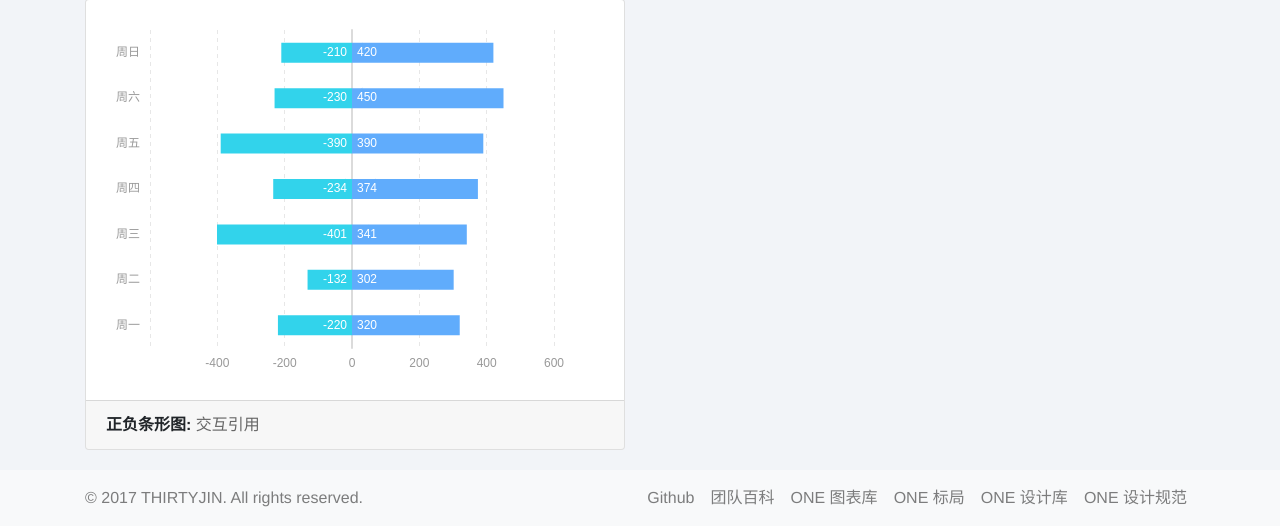
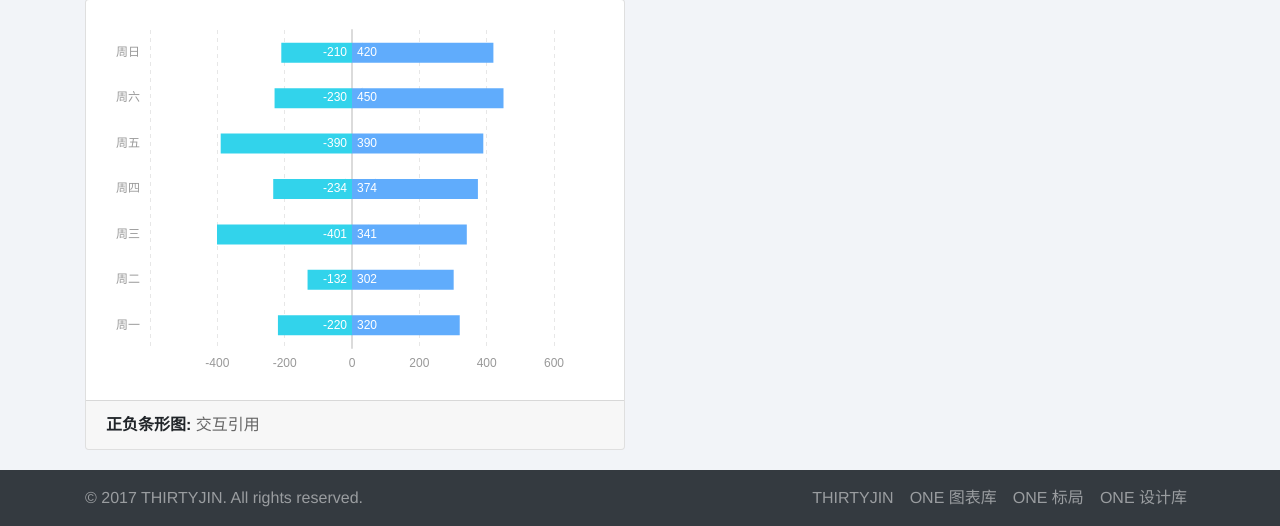
Before and after one commit to jiushiwoyuze/dux_charts, a PHP site: page /bar.php in a window 1280 px wide. Shown: the part 1551-2077 px from the top of the page. Run offline with PHP 8.4, Linux system fonts and the light colour scheme; some libraries are stand-ins or nearby versions.

Commit message:
传送门链接修改

```diff
--- a/footer.php
+++ b/footer.php
@@ -1,7 +1,7 @@
 
 
 <!-- Site Footer -->
-<nav class="navbar navbar-expand-lg navbar-light bg-light">
+<nav class="navbar navbar-expand-lg navbar-dark bg-dark">
   <div class="container">
     <button class="navbar-toggler" type="button" data-toggle="collapse" data-target="#navbarTogglerDemo03" aria-controls="navbarTogglerDemo03" aria-expanded="false" aria-label="Toggle navigation">
       <span class="navbar-toggler-icon"></span>
@@ -12,22 +12,16 @@
       </span>
       <ul class="navbar-nav ml-auto mt-2 mt-lg-0">
         <li class="nav-item">
-	        <a class="nav-link" href="https://github.com/thirtyjin/dux_charts" target="_blank">Github</a>
+            <a class="nav-link" href="http://thirtyjin.com/" target="_blank" data-toggle="tooltip" data-placement="top" title="thirtyjin" >THIRTYJIN</a>
         </li>
         <li class="nav-item">
-	        <a class="nav-link" href="http://youcanyouup.info/" target="_blank" data-toggle="tooltip" data-placement="top" title="百度内网访问" >团队百科 </a>
+          <a class="nav-link" href="http://thirtyjin.com/dux_charts/" target="_blank" data-toggle="tooltip" data-placement="top" title="ONE 数据图表库 - 内网访问" >ONE 图表库</a>
         </li>
         <li class="nav-item">
-	        <a class="nav-link" href="http://youcanyouup.info/dux_charts/" target="_blank" data-toggle="tooltip" data-placement="top" title="ONE 数据图表库 - 内网访问" >ONE 图表库</a>
+          <a class="nav-link" href="http://thirtyjin.com/dux_icons/" target="_blank" data-toggle="tooltip" data-placement="top" title="ONE 图标库 - 内网访问" >ONE 标局</a>
         </li>
         <li class="nav-item">
-	        <a class="nav-link" href="http://youcanyouup.info/dux_icons/" target="_blank" data-toggle="tooltip" data-placement="top" title="ONE 图标库 - 内网访问" >ONE 标局</a>
-	      </li>
-	      <li class="nav-item">
-	        <a class="nav-link" href="http://youcanyouup.info/dux_axure_libs/" target="_blank" data-toggle="tooltip" data-placement="top" title="ONE 工具设计库 - 内网访问" >ONE 设计库</a>
-	      </li>
-	      <li class="nav-item">
-	        <a class="nav-link" href="http://youcanyouup.info/dux/" target="_blank" data-toggle="tooltip" data-placement="top" title="ONE DESIGN - 内网访问" >ONE 设计规范</a>
+          <a class="nav-link" href="http://thirtyjin.com/dux_libs/" target="_blank" data-toggle="tooltip" data-placement="top" title="ONE 工具设计库 - 内网访问" >ONE 设计库</a>
         </li>
       </ul>
     </div>
@@ -36,6 +30,27 @@
 <!-- Site Footer End -->
 
 
+<!-- 百度统计 -->
+<script>
+var _hmt = _hmt || [];
+(function() {
+  var hm = document.createElement("script");
+  hm.src = "https://hm.baidu.com/hm.js?8ab92ca2867f4c7be52c6ce61e2eb598";
+  var s = document.getElementsByTagName("script")[0];
+  s.parentNode.insertBefore(hm, s);
+})();
+</script>
+
+
+<!-- Global site tag (gtag.js) - Google Analytics -->
+<script async src="https://www.googletagmanager.com/gtag/js?id=UA-108503769-1"></script>
+<script>
+  window.dataLayer = window.dataLayer || [];
+  function gtag(){dataLayer.push(arguments);}
+  gtag('js', new Date());
+
+  gtag('config', 'UA-108503769-1');
+</script>
 
 <script type="text/javascript" src="assets/js/charts_line.js"></script>
 <script type="text/javascript" src="assets/js/charts_bar.js"></script>
@@ -51,12 +66,5 @@
 <script src="assets/js/main.js"></script>
 
 
-
-<noscript>
-<!-- Piwik Image Tracker-->
-<img src="http://localhost/piwik/piwik.php?idsite=1&rec=1&action_name=tongji" style="border:0" alt="" />
-<!-- End Piwik -->
-</noscript>
-
 </body>
 </html>
--- a/header.php
+++ b/header.php
@@ -23,23 +23,6 @@
     <script type="text/javascript" src="assets/js/echarts.min.js"></script>
     <script type="text/javascript" src="assets/js/china.js"></script>
     <script type="text/javascript" src="assets/js/dux-theme.js"></script>
-
-
-<!-- Piwik -->
-<script type="text/javascript">
-  var _paq = _paq || [];
-  /* tracker methods like "setCustomDimension" should be called before "trackPageView" */
-  _paq.push(['trackPageView']);
-  _paq.push(['enableLinkTracking']);
-  (function() {
-    var u="//youcanyouup.info/piwik/";
-    _paq.push(['setTrackerUrl', u+'piwik.php']);
-    _paq.push(['setSiteId', '1']);
-    var d=document, g=d.createElement('script'), s=d.getElementsByTagName('script')[0];
-    g.type='text/javascript'; g.async=true; g.defer=true; g.src=u+'piwik.js'; s.parentNode.insertBefore(g,s);
-  })();
-</script>
-<!-- End Piwik Code -->
 
 
 </head>
@@ -82,18 +65,11 @@
               传送门
             </a>
             <div class="dropdown-menu dropdown-menu-right" aria-labelledby="navbarDropdownMenuLink">
-              <h6 class="dropdown-header">百度内网</h6>
-              <a class="dropdown-item" href="http://youcanyouup.info/" target="_blank">首页 <mark>团队百科</mark></a>
-              <a class="dropdown-item" href="http://ecloud.baidu.com/index.html#team/t1802/self" target="_blank">视觉产出 <mark>企业云</mark></a>
-              <a class="dropdown-item" href="http://youcanyouup.info/rp/" target="_blank">交互产出  <mark>RP 目录</mark></a>
-              <a class="dropdown-item" href="http://youcanyouup.info/download/dux_v4_ui/" target="_blank">ONE 视觉标注</a>
-              <a class="dropdown-item" href="http://youcanyouup.info/dux_icons/" target="_blank">ONE 图标库</a>
-              <a class="dropdown-item" href="http://youcanyouup.info/dux_charts/" target="_blank">ONE 数据图表库</a>
-              <a class="dropdown-item" href="http://youcanyouup.info/dux_axure_libs/" target="_blank">ONE 交互设计库</a>
-              <a class="dropdown-item" href="http://youcanyouup.info/dux/" target="_blank">ONE 设计规范</a>
-              <div class="dropdown-divider"></div>
-              <a class="dropdown-item" href="mailto:jinlei01@baidu.com?subject=找你有点事&body=Hi%20 jinlei" target="_blank">提点意见</a>
-
+              <h6 class="dropdown-header">THIRTYJIN</h6>
+              <a class="dropdown-item" href="http://thirtyjin.com/" target="_blank">博客</a>
+              <a class="dropdown-item" href="http://thirtyjin.com/dux_icons/" target="_blank">ONE 图标库</a>
+              <a class="dropdown-item" href="http://thirtyjin.com/dux_charts/" target="_blank">ONE 数据图表库</a>
+              <a class="dropdown-item" href="http://thirtyjin.com/dux_libs/" target="_blank">ONE 交互设计库</a>
             </div>
         </li>
     </ul>
```
Also changed, not shown: footer_lite.php (+20 -3 lines), header_lite.php (+0 -16 lines). Lines whose indentation alone changed are shown as unchanged.
